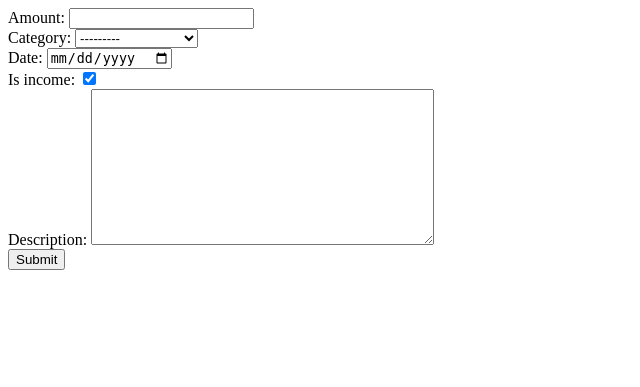
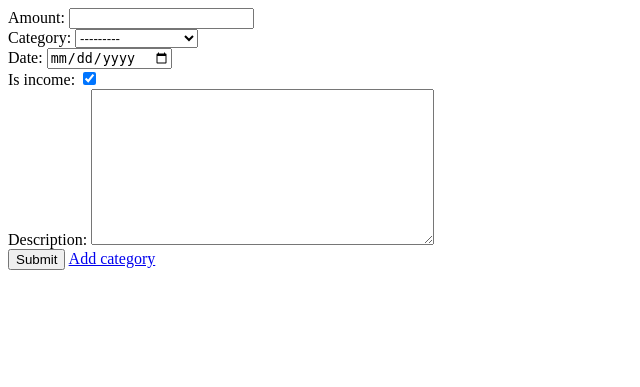
Before and after one commit to michaelb0506-dev/FinanceTracker, a Django app: page /accounts/1/add_transaction/ in a window 1280 px wide. Shown: the top 387 px of the page, without its empty margins (0-640 px from the left). Run offline with Django 5.2, Linux system fonts and the light colour scheme; a user stored in the database is signed in; tables that the repository leaves empty hold one stand-in row (values such as "Sample post").

Commit message:
Add private user categories with create category form

```diff
--- a/populate.py
+++ b/populate.py
@@ -15,9 +15,9 @@ def populate():
 
     user = User.objects.create_user(username='testuser', password='testpassword')
 
-    food = Category.objects.create(name='Food')
-    salary = Category.objects.create(name='Salary')
-    starting_balance = Category.objects.create(name='Starting Balance')
+    food = Category.objects.create(name='Food', user=user)
+    salary = Category.objects.create(name='Salary', user=user)
+    starting_balance = Category.objects.create(name='Starting Balance',user = user)
 
     current_account = Account.objects.create(account_name='Current Account', user=user)
     savings_account = Account.objects.create(account_name='Savings Account', user=user)
--- a/rango/forms.py
+++ b/rango/forms.py
@@ -1,5 +1,5 @@
 from django import forms
-from rango.models import Account, Transaction
+from rango.models import Account, Transaction, Category
 
 class AccountForm(forms.ModelForm):
     class Meta:
@@ -13,3 +13,13 @@ class TransactionForm(forms.ModelForm):
         widgets = {
             'date': forms.DateInput(attrs={'type': 'date'})
         }
+
+    def __init__(self, *args, user=None, **kwargs):
+        super().__init__(*args, **kwargs)
+        if user:
+            self.fields['category'].queryset= Category.objects.filter(user=user)
+
+class CategoryForm(forms.ModelForm):
+    class Meta:
+         model = Category
+         fields = ['name']
--- a/rango/models.py
+++ b/rango/models.py
@@ -21,6 +21,7 @@ class Account(models.Model):
 
 class Category(models.Model):
     name = models.CharField(max_length=100)
+    user = models.ForeignKey(User, on_delete=models.CASCADE)
 
     class Meta:
         ordering = ['name']
--- a/rango/templates/rango/add_transaction.html
+++ b/rango/templates/rango/add_transaction.html
@@ -2,4 +2,6 @@
       {% csrf_token %}
       {{ transactionform}}
       <button type="submit"> Submit </button>
+
+      <a href="{% url 'rango:create_category' account.id %}"> Add category</a>
 </form>
--- /dev/null
+++ b/rango/templates/rango/create_category.html
@@ -0,0 +1,5 @@
+<form method="post">
+      {% csrf_token %}
+      {{ categoryform}}
+      <button type="submit"> Submit </button>
+</form>
--- a/rango/urls.py
+++ b/rango/urls.py
@@ -11,4 +11,5 @@ urlpatterns = [
     path('create_account/', views.create_account, name='create_account'),
     path('accounts/<int:account_id>/',views.account_page, name='account_page'),
     path('accounts/<int:account_id>/add_transaction/', views.add_transaction, name='add_transaction'),
+    path('create_category/<int:account_id>/', views.create_category, name='create_category'),
 ]
--- a/rango/views.py
+++ b/rango/views.py
@@ -2,7 +2,7 @@ from django.shortcuts import render, redirect, get_object_or_404
 from django.contrib.auth.decorators import login_required
 from django.contrib.auth import authenticate, login
 from rango.models import Account,User,Transaction
-from rango.forms import AccountForm, TransactionForm
+from rango.forms import AccountForm, TransactionForm, CategoryForm
 
 from django.http import HttpResponse
 
@@ -40,6 +40,22 @@ def create_account(request):
         return render(request, 'rango/create_account.html', {"accountform":accountform})
 
 @login_required
+def create_category(request, account_id):
+    if request.method == 'POST':
+        form = CategoryForm(request.POST)
+        if form.is_valid():
+            new_category = form.save(commit=False)
+            new_category.user = request.user
+            new_category.save()
+            return redirect('rango:add_transaction', account_id=account_id)
+        else:
+            return render(request,'rango/create_category.html', {"categoryform":form})
+    else:
+        categoryform = CategoryForm()
+        return render(request, 'rango/create_category.html', {"categoryform":categoryform})
+
+
+@login_required
 def account_page(request, account_id):
     account = get_object_or_404(Account, user = request.user, id = account_id)
     transactions = Transaction.objects.filter(account = account)
@@ -49,7 +65,7 @@ def account_page(request, account_id):
 def add_transaction(request, account_id):
     account = get_object_or_404(Account, user=request.user, id=account_id)
     if request.method == 'POST':
-        form = TransactionForm(request.POST)
+        form = TransactionForm(request.POST, user=request.user)
         if form.is_valid():
             new_transaction = form.save(commit=False)
             new_transaction.account = account
@@ -58,5 +74,5 @@ def add_transaction(request, account_id):
         else:
             return render(request, 'rango/add_transaction.html', {"transactionform": form, "account" : account})
     else:
-        transactionform = TransactionForm()
+        transactionform = TransactionForm(user=request.user)
         return render(request, 'rango/add_transaction.html', {"transactionform": transactionform, "account": account})
```
Also changed, not shown: rango/migrations/0002_category_user.py (added).
